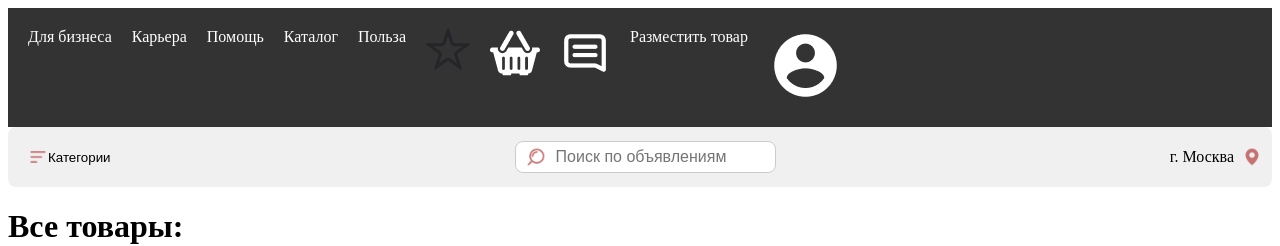
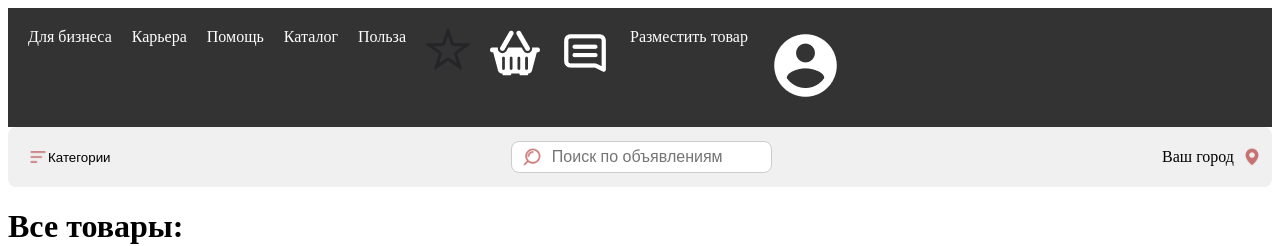
Before and after one commit to Aodhogane/VUE_FOR_PROJECT, a Vue app: page / in a window 1280 px wide. Shown: the top 246 px of the page. Built offline with nearby package versions, Linux system fonts and the light colour scheme; no server answers.

Commit message:
Добавление автоопредления города.

```diff
--- a/src/components/Home.vue
+++ b/src/components/Home.vue
@@ -5,9 +5,9 @@
         <button class="menu-button" @click="toggleCategories">
           <div class="menu-icon-container">
             <img
-            :src="showCategoriesModal ? require('../assets/close.png') : require('../assets/burger-menu.png')"
-            :alt="showCategoriesModal ? 'Закрыть' : 'Категории'"
-            class="menu-icon"
+              :src="showCategoriesModal ? require('../assets/close.png') : require('../assets/burger-menu.png')"
+              :alt="showCategoriesModal ? 'Закрыть' : 'Категории'"
+              class="menu-icon"
             />
           </div>
           {{ showCategoriesModal ? 'Закрыть' : 'Категории' }}
@@ -20,8 +20,8 @@
       </div>
 
       <div class="location-container">
-        <span>г. Москва</span>
-        <img src="../assets/map.png" alt="Локация" class="location-icon">
+        <span class="city-name">{{ truncatedCity }}</span>
+        <img src="../assets/map.png" alt="Локация" class="location-icon" />
       </div>
     </div>
 
@@ -43,7 +43,6 @@
     </div>
 
     <h1>Все товары:</h1>
-
   </div>
 </template>
 
@@ -52,11 +51,54 @@ export default {
   data() {
     return {
       showCategoriesModal: false,
+      selectedCity: 'Ваш город', // Начальный город
     };
+  },
+  mounted() {
+    // Автоматически выбираем город при загрузке компонента
+    this.autoSelectLocation();
+  },
+  computed: {
+    truncatedCity() {
+      return this.selectedCity.length > 20
+        ? this.selectedCity.substring(0, 20) + '...'
+        : this.selectedCity;
+    },
   },
   methods: {
     toggleCategories() {
       this.showCategoriesModal = !this.showCategoriesModal;
+    },
+    autoSelectLocation() {
+      if (navigator.geolocation) {
+        navigator.geolocation.getCurrentPosition((position) => {
+          const latitude = position.coords.latitude;
+          const longitude = position.coords.longitude;
+          this.getLocationName(latitude, longitude);
+        }, () => {
+          // Если геолокация недоступна, устанавливаем значение по умолчанию
+          this.selectedCity = 'Ваш город';
+        });
+      } else {
+        this.selectedCity = 'Ваш город'; // Геолокация не поддерживается
+      }
+    },
+    getLocationName(latitude, longitude) {
+      const url = `https://nominatim.openstreetmap.org/reverse?lat=${latitude}&lon=${longitude}&format=json`;
+
+      fetch(url)
+        .then(response => response.json())
+        .then(data => {
+          if (data && data.address) {
+            this.selectedCity = data.address.city || data.address.town || data.address.village || 'Неизвестный город';
+          } else {
+            this.selectedCity = 'Ваш город'; // Если город не найден
+          }
+        })
+        .catch(error => {
+          console.error('Ошибка при получении данных:', error);
+          this.selectedCity = 'Ваш город'; // Если произошла ошибка
+        });
     },
   },
 };
@@ -184,4 +226,11 @@ export default {
   font-size: 24px;
   cursor: pointer;
 }
+
+.city-name {
+  white-space: nowrap; /* Запрет переноса текста */
+  overflow: hidden; /* Скрытие переполнения */
+  text-overflow: ellipsis; /* Добавление "..." в конце текста */
+  max-width: 100px; /* Ограничение ширины */
+}
 </style>
```
